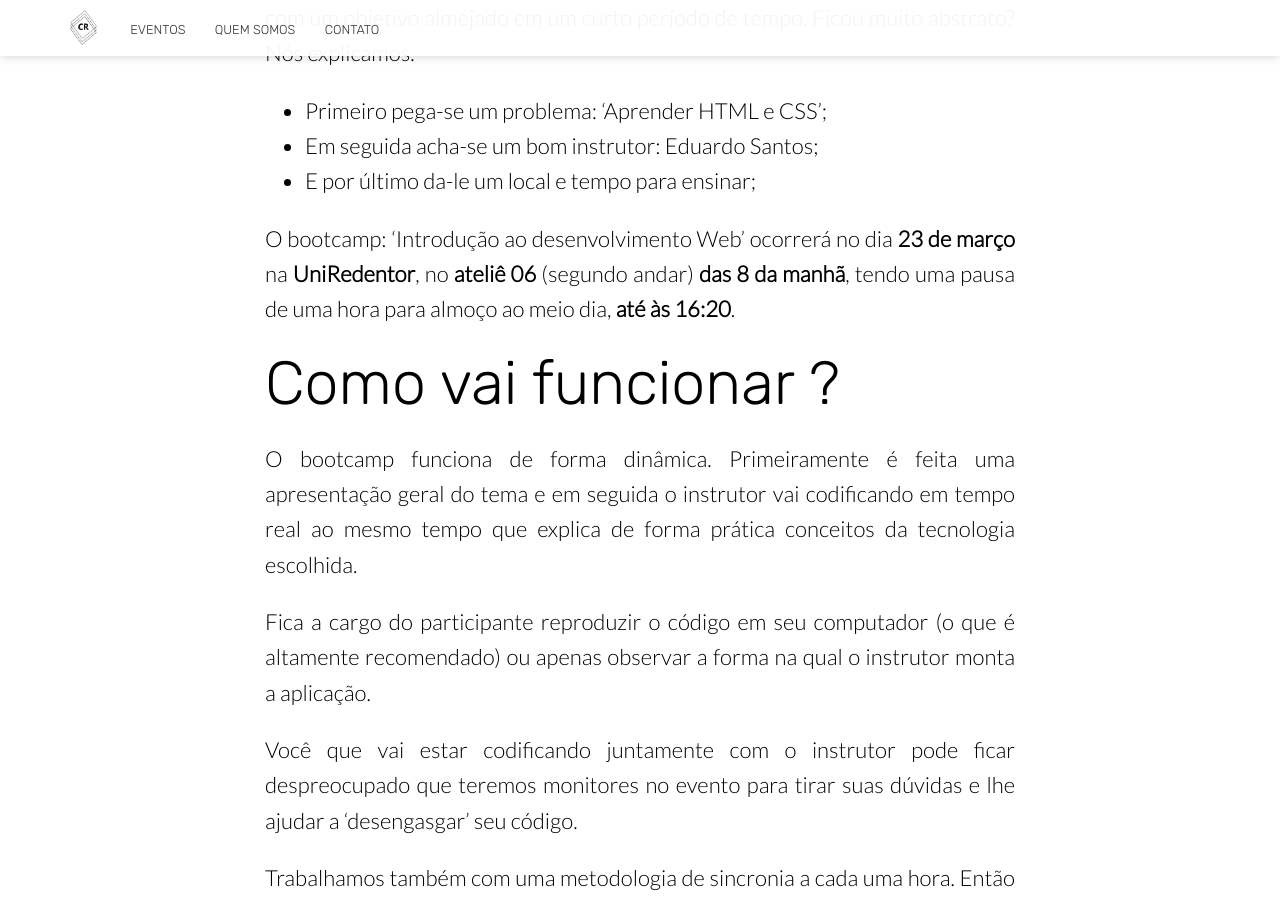
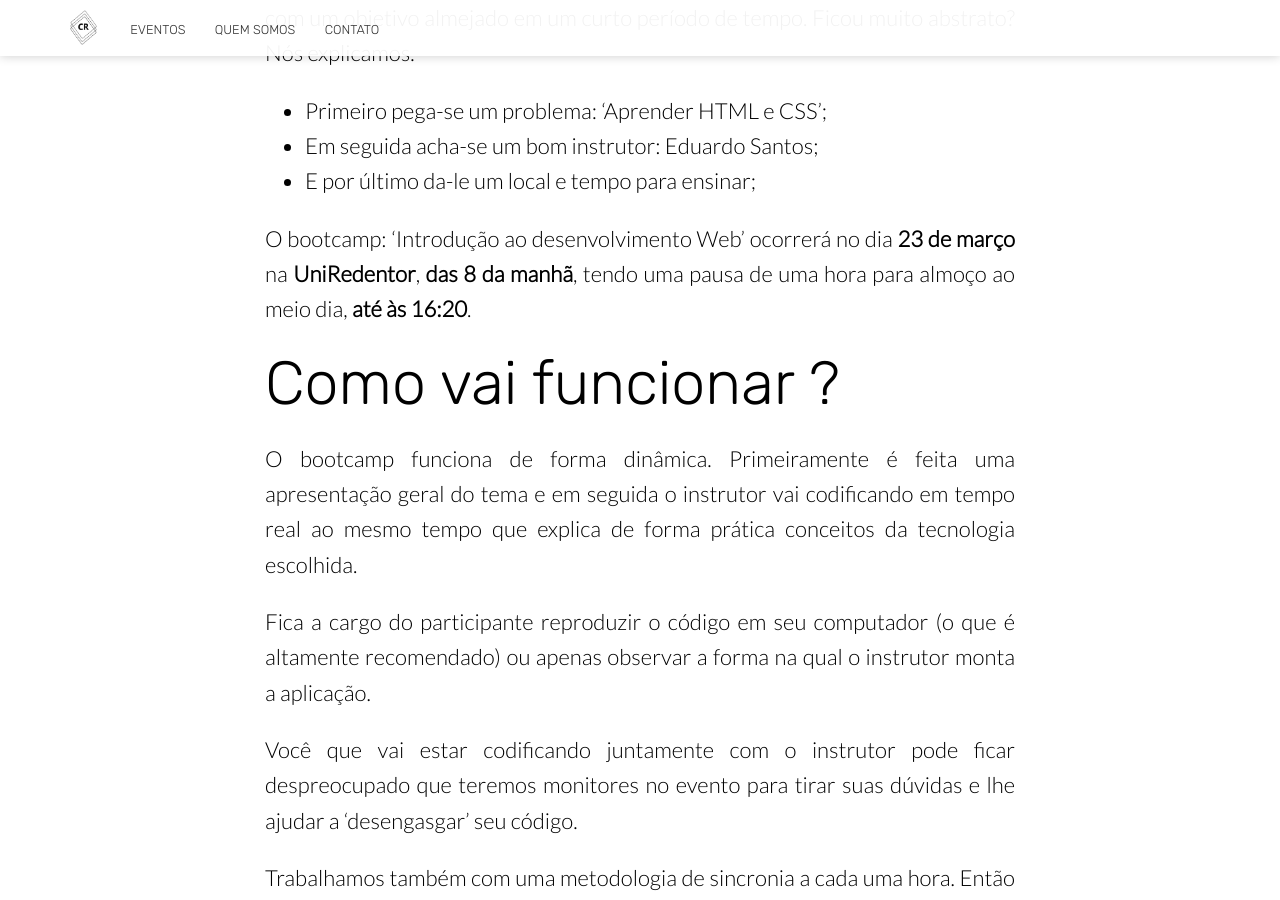
Before and after one commit to codered-co/codered-co, a Jekyll site: the page built from _posts/2019-03-07-introWebDev.md, in a window 1280 px wide and 900 px high, scrolled down 1067 px. Built offline with Jekyll 4.4.1, drawn with Linux system fonts in a browser that asks for light colours; nearby versions of some CDN libraries; comment, search, counter and statistics services are not loaded.

Commit message:
exclusao da sala

```diff
--- a/_posts/2019-03-07-introWebDev.md
+++ b/_posts/2019-03-07-introWebDev.md
@@ -25,7 +25,7 @@ Um Bootcamp é um evento de média duração que visa a realização de uma tare
  - Em seguida acha-se um bom instrutor: Eduardo Santos;
  - E por último da-le um local e tempo para ensinar;
 
-O bootcamp: 'Introdução ao desenvolvimento Web' ocorrerá no dia **23 de março** na **UniRedentor**, no **ateliê 06** (segundo andar) **das 8 da manhã**, tendo uma pausa de uma hora para almoço ao meio dia, **até às 16:20**.
+O bootcamp: 'Introdução ao desenvolvimento Web' ocorrerá no dia **23 de março** na **UniRedentor**, **das 8 da manhã**, tendo uma pausa de uma hora para almoço ao meio dia, **até às 16:20**.
 
 # Como vai funcionar ?
 
```
